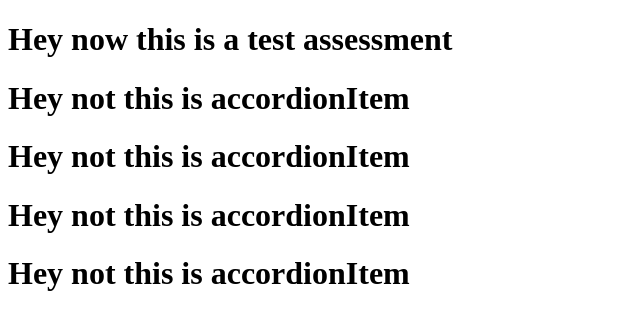
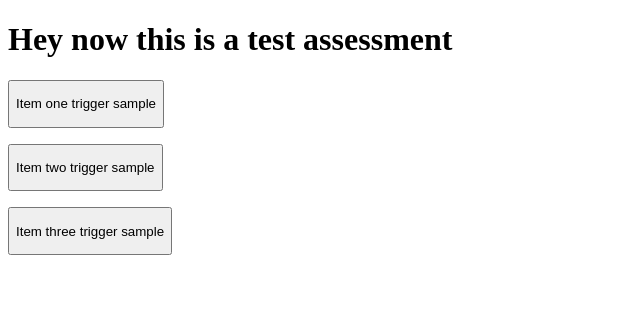
Before and after one commit to Arthur1112/take-home-assessment-arthur-silva, a React (Vite) app: page / in a window 1280 px wide. Shown: the top 330 px of the page, without its empty margins (0-640 px from the left). Built offline with nearby package versions, Linux system fonts and the light colour scheme.

Commit message:
set up Accordion functionality

```diff
--- a/src/components/Accordion/Accordion.tsx
+++ b/src/components/Accordion/Accordion.tsx
@@ -1,3 +1,4 @@
+import { useState } from "react";
 import { AccordionItem } from "./AccordionItem";
 
 export interface Text {
@@ -23,9 +24,22 @@ export const Accordion = ({
   items,
   shouldAllowMultipleExpanded = true,
 }: AccordionProps) => {
+  const [openItems, setOpenItems] = useState(
+    items.map((item) => item.open ?? false),
+  );
+
+  const itemClicked = (index: number) => {
+    setOpenItems(
+      openItems.map((stat, x) => {
+        if (x === index) return !stat;
+        return stat;
+      }),
+    );
+    console.log("----->", openItems);
+  };
+
   return (
     <div>
-      <AccordionItem />
       {items &&
         items.map((item, index) => (
           <AccordionItem
@@ -33,7 +47,8 @@ export const Accordion = ({
             index={index}
             content={item.content}
             trigger={item.trigger}
-            isOpen={item.open}
+            isOpen={openItems[index]}
+            onOpen={itemClicked}
           />
         ))}
     </div>
--- a/src/components/Accordion/AccordionItem.tsx
+++ b/src/components/Accordion/AccordionItem.tsx
@@ -5,6 +5,7 @@ interface AccordionItemProps {
   content: Text;
   trigger: Text;
   isOpen: boolean;
+  onOpen: (index: number) => void;
 }
 
 export const AccordionItem = ({
@@ -12,6 +13,24 @@ export const AccordionItem = ({
   content,
   trigger,
   isOpen,
+  onOpen,
 }: AccordionItemProps) => {
-  return <h1>Hey not this is accordionItem</h1>;
+  const TriggerElement = trigger.primitive ?? "p";
+  const ContentElement = content.primitive ?? "p";
+  return (
+    <div>
+      <button onClick={() => onOpen(index)}>
+        <TriggerElement className={trigger.className}>
+          {trigger.body}
+        </TriggerElement>
+      </button>
+      <div>
+        <div>
+          <ContentElement className={content.className}>
+            {isOpen ? content.body : null}
+          </ContentElement>
+        </div>
+      </div>
+    </div>
+  );
 };
```
